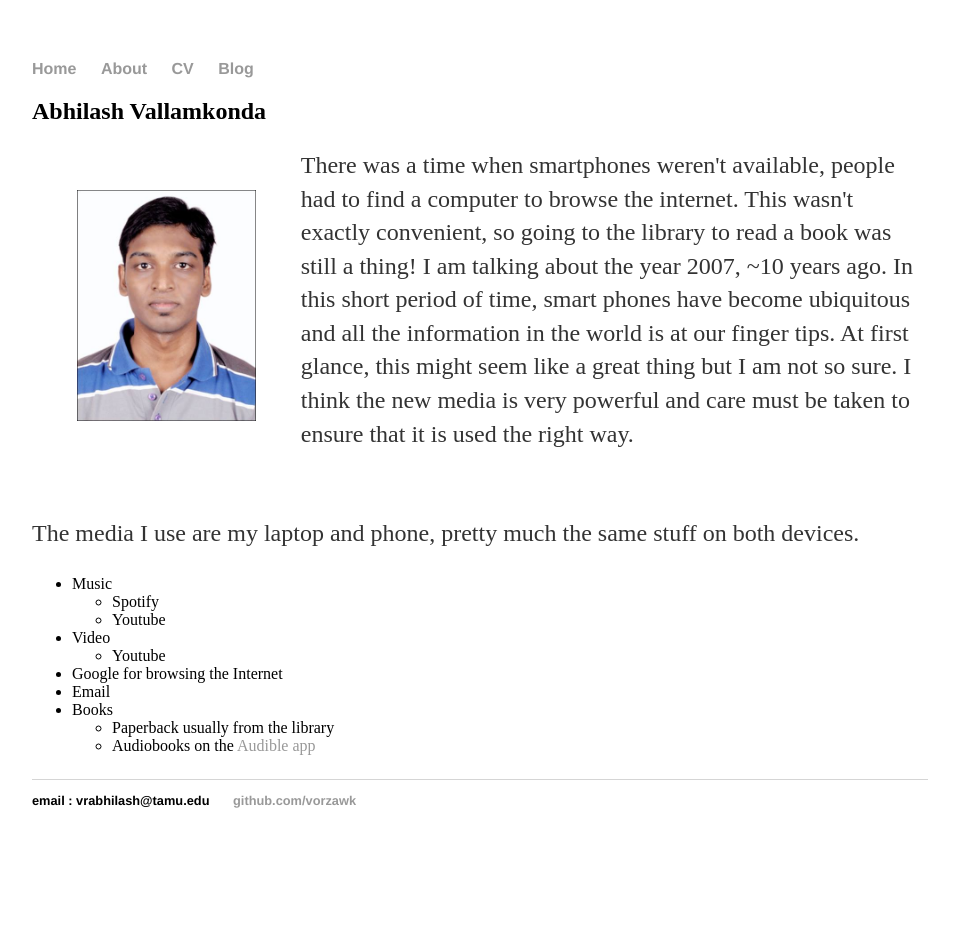
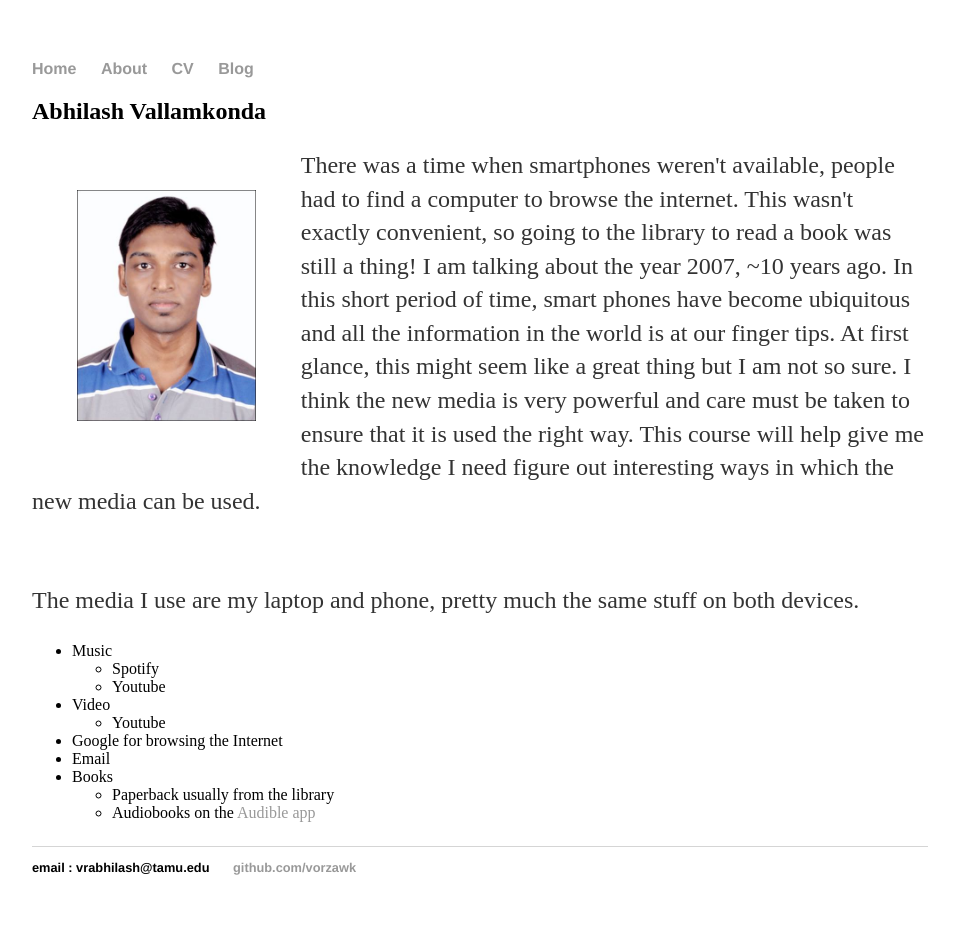
Before and after one commit to vorzawk/vorzawk.github.io, a Jekyll site: the page built from comps-newMedia.html, in a window 1280 px wide. Shown: the whole page, without its empty margins (160-1119 px from the left). Built offline with Jekyll 4.4.1, drawn with Linux system fonts in a browser that asks for light colours; before the commit the page ends 900 px from its top, so only the background shows below that.

Commit message:
add reason for taking course

```diff
--- a/comps-newMedia.html
+++ b/comps-newMedia.html
@@ -10,7 +10,8 @@ This wasn't exactly convenient, so going to the library to read a book was still
 I am talking about the year 2007, ~10 years ago.
 In this short period of time, smart phones have become ubiquitous and all the information in the world is at our finger tips.
 At first glance, this might seem like a great thing but I am not so sure.
-I think the new media is very powerful and care must be taken to ensure that it is used the right way.</p>
+I think the new media is very powerful and care must be taken to ensure that it is used the right way.
+This course will help give me the knowledge I need figure out interesting ways in which the new media can be used.</p>
   <br>
   <p> The media I use are my laptop and phone, pretty much the same stuff on both devices.<br>
   <ul>
```
